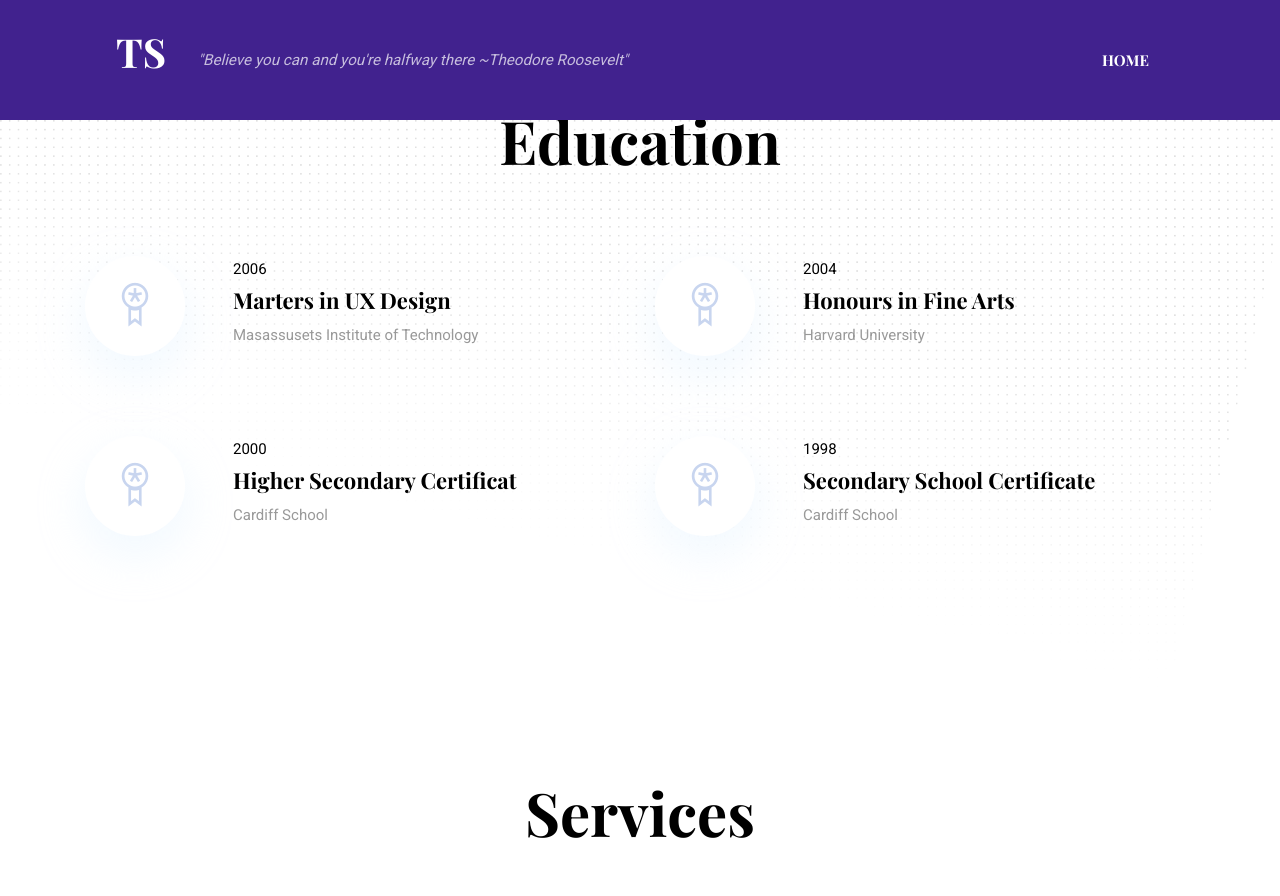
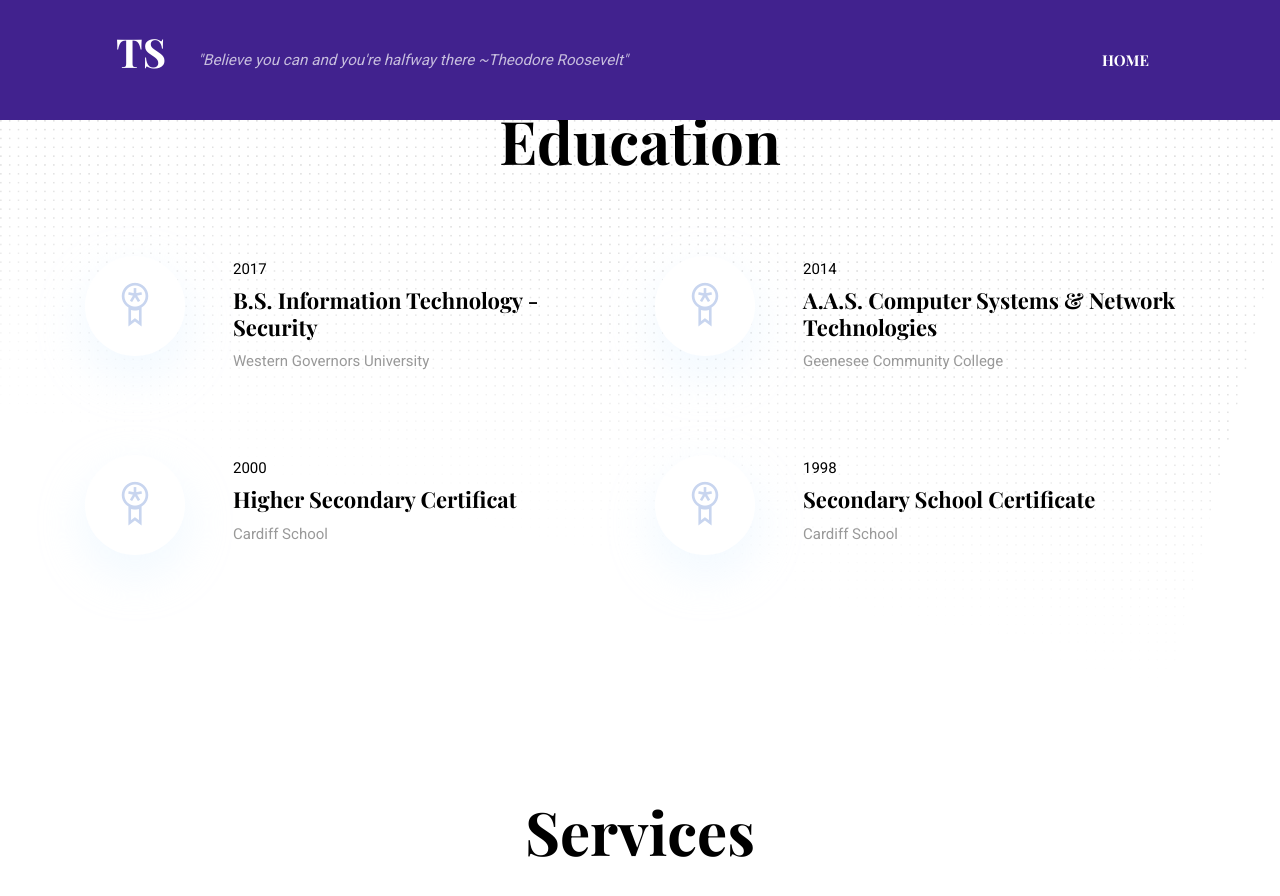
Before and after one commit to swid-tom/swid-tom.github.io, a Jekyll site: the page built from index.html, in a window 1280 px wide and 900 px high, scrolled down 2185 px. Shown: the top 896 px of the window. Built offline with Jekyll 4.4.1, drawn with Linux system fonts in a browser that asks for light colours.

Commit message:
Update settings.yml

```diff
--- a/_data/settings.yml
+++ b/_data/settings.yml
@@ -120,14 +120,14 @@ experience:
 education-title: Education
 education:
   - {
-      name: Marters in UX Design,
-      date: "2006",
-      organization: "Masassusets Institute of Technology",
+      name: B.S. Information Technology - Security,
+      date: "2017",
+      organization: "Western Governors University",
     }
   - {
-      name: Honours in Fine Arts,
-      date: "2004",
-      organization: "Harvard University",
+      name: A.A.S. Computer Systems & Network Technologies,
+      date: "2014",
+      organization: "Geenesee Community College",
     }
   - {
       name: Higher Secondary Certificat,
```
